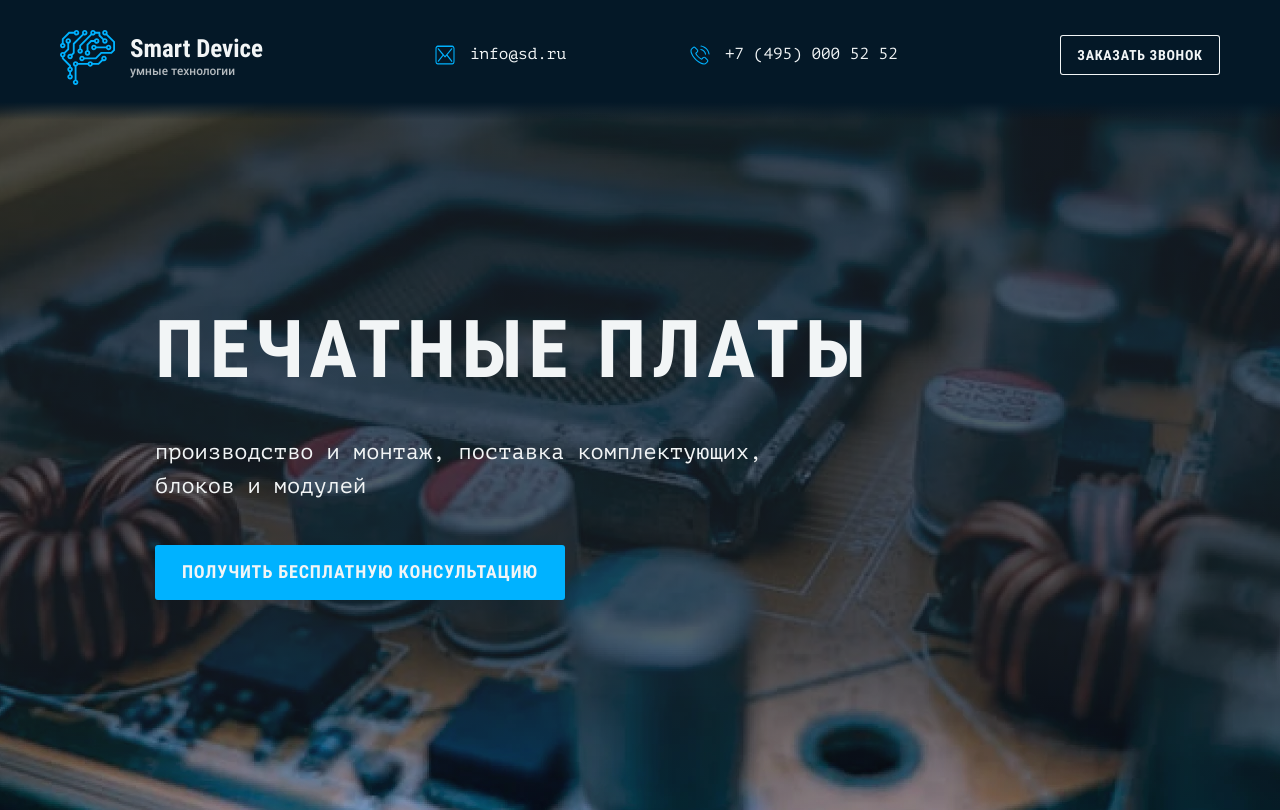
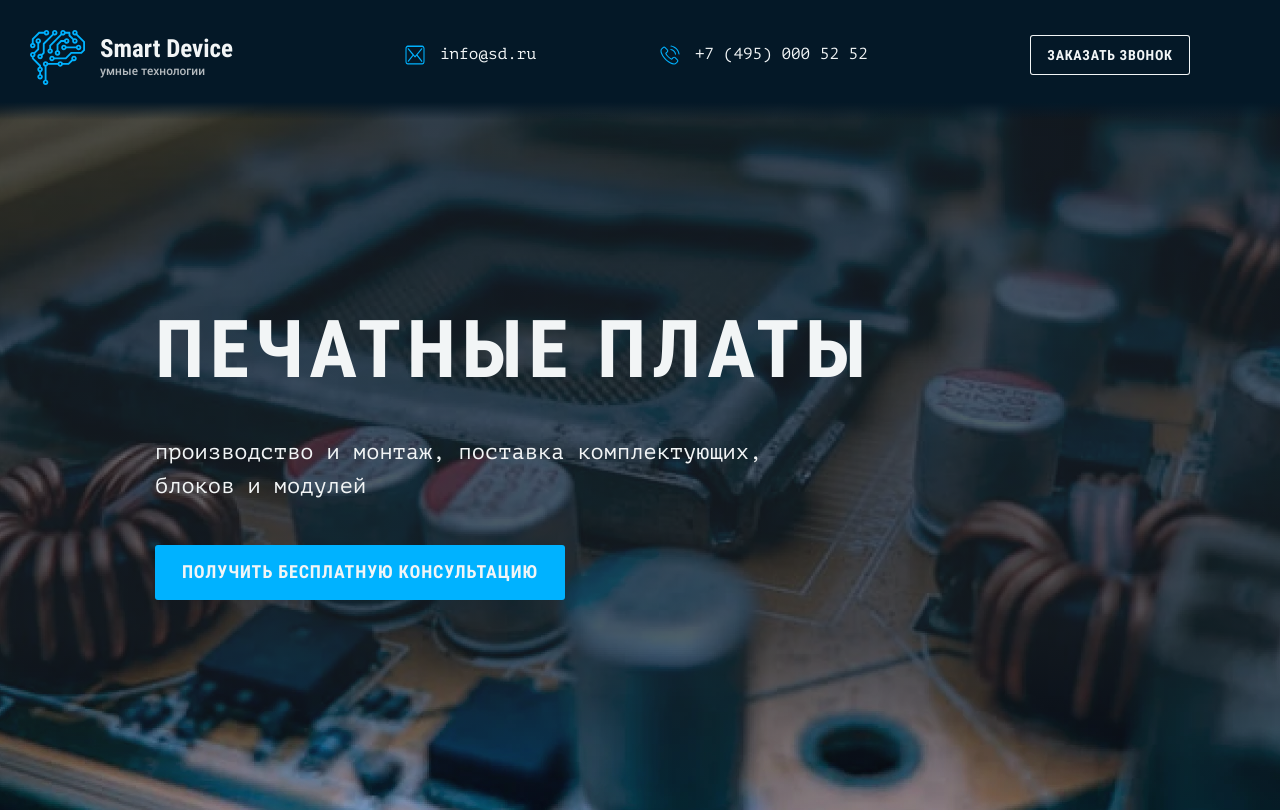
Before and after one commit to Fleodrin/Project_SmartDevice, a website built with webpack: page source/index.html in a window 1280 px wide. Shown: the top 810 px of the page. Built offline with nearby package versions, Linux system fonts and the light colour scheme; files whose address does not match are found by name.

Commit message:
Final fixes

```diff
--- a/source/sass/blocks/about.scss
+++ b/source/sass/blocks/about.scss
@@ -122,6 +122,7 @@
   @media (max-width: $mobile) {
     width: 160px;
     padding: 8px 15px;
+    min-height: 35px;
   }
 
   &:hover,
--- a/source/sass/blocks/header.scss
+++ b/source/sass/blocks/header.scss
@@ -22,7 +22,7 @@
   display: flex;
   justify-content: space-between;
   max-width: 1160px;
-  padding: 0 60px;
+  padding: 0 60px 0 0;
 
   @media (max-width: $tablet) {
     width: 100%;
--- a/source/sass/blocks/main.scss
+++ b/source/sass/blocks/main.scss
@@ -36,7 +36,6 @@
   position: relative;
   z-index: 2;
   box-sizing: border-box;
-  flex-grow: 1;
   padding: 305px 125px 280px;
 
   @media (max-width: $tablet) {
--- a/source/sass/blocks/modal.scss
+++ b/source/sass/blocks/modal.scss
@@ -47,6 +47,7 @@
 
     width: 100%;
     height: 100%;
+    min-height: 610px;
 
     cursor: pointer;
   }
```
Also changed, not shown: build/css/style.css, build/css/style.min.css, 1 other file.
